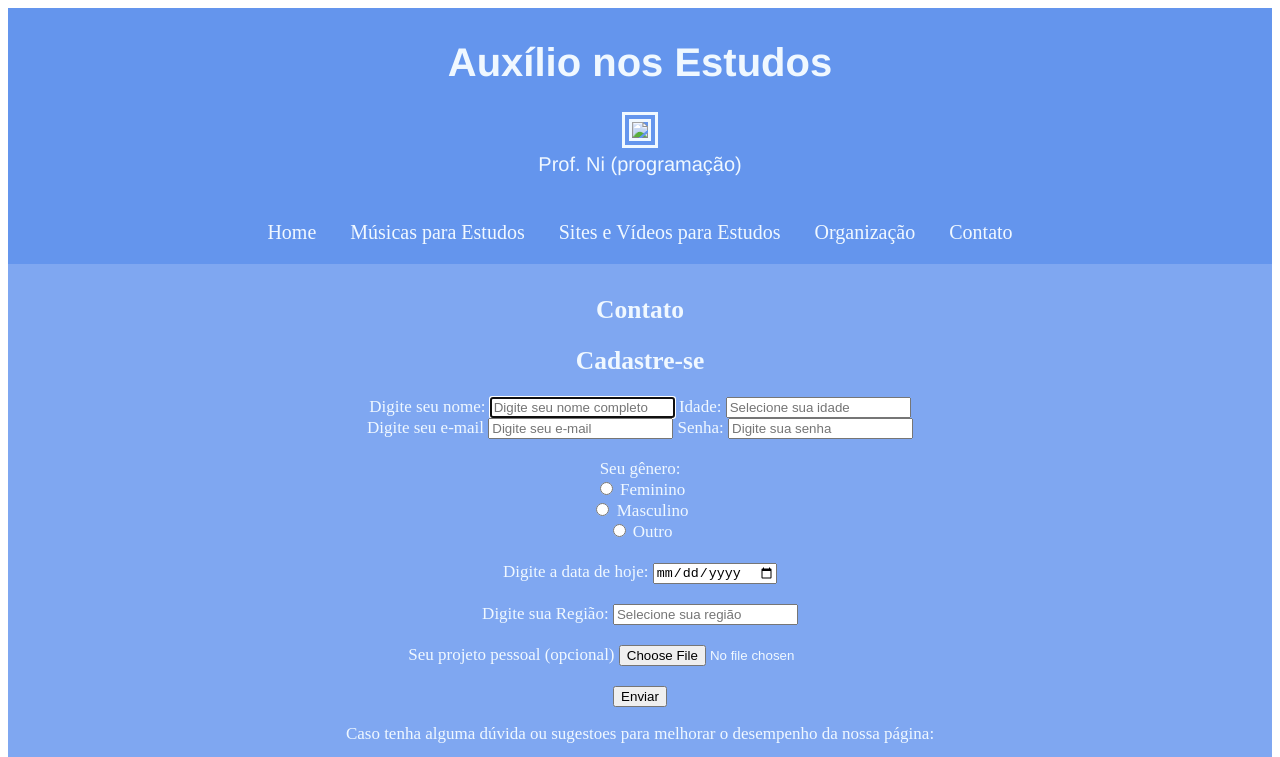
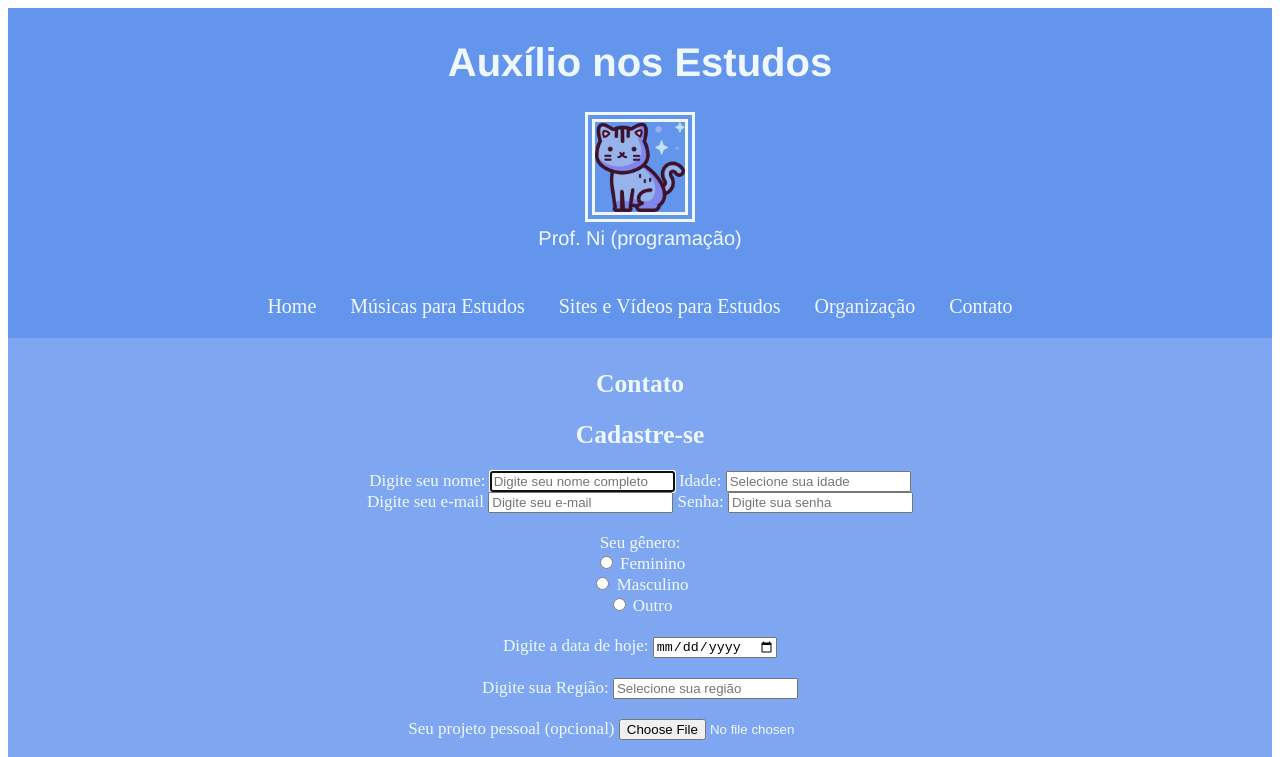
Before and after one commit to NicoleGabi/prof-projeto, a plain HTML site: page contato.html in a window 1280 px wide. Shown: the top 757 px of the page. Drawn offline with Linux system fonts and the light colour scheme.

Commit message:
Update contato.html

```diff
--- a/contato.html
+++ b/contato.html
@@ -59,7 +59,7 @@
     <header>
         <h1>Auxílio nos Estudos</h1>
         <figure>
-        <img src="imagens/gato.png" width="90px">
+        <img src="gato.png" width="90px">
         <figcaption>Prof. Ni (programação)</figcaption>
         </figure>
 
```
